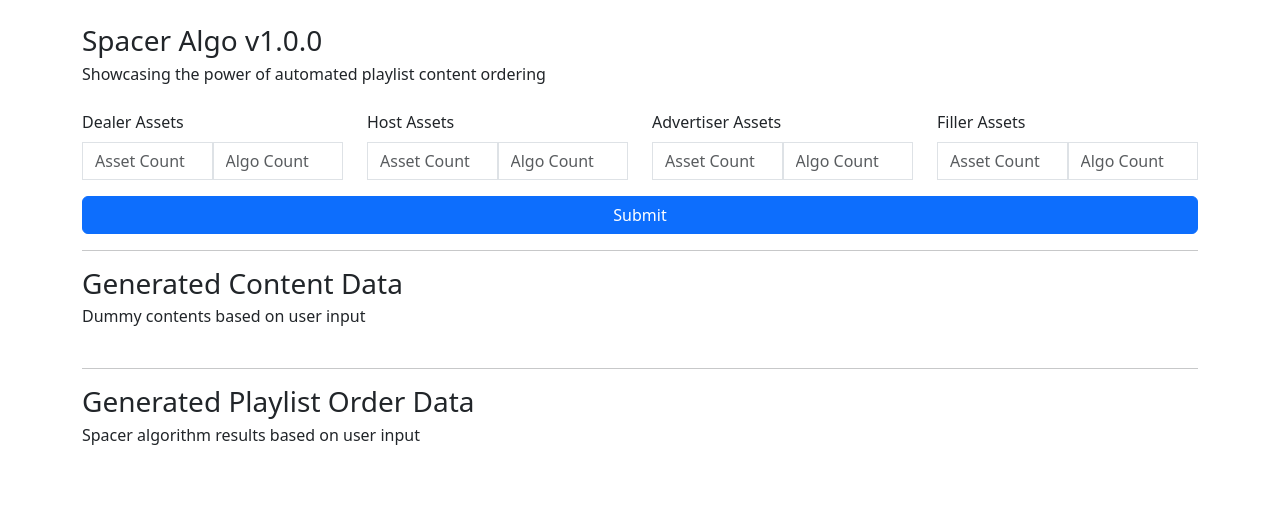
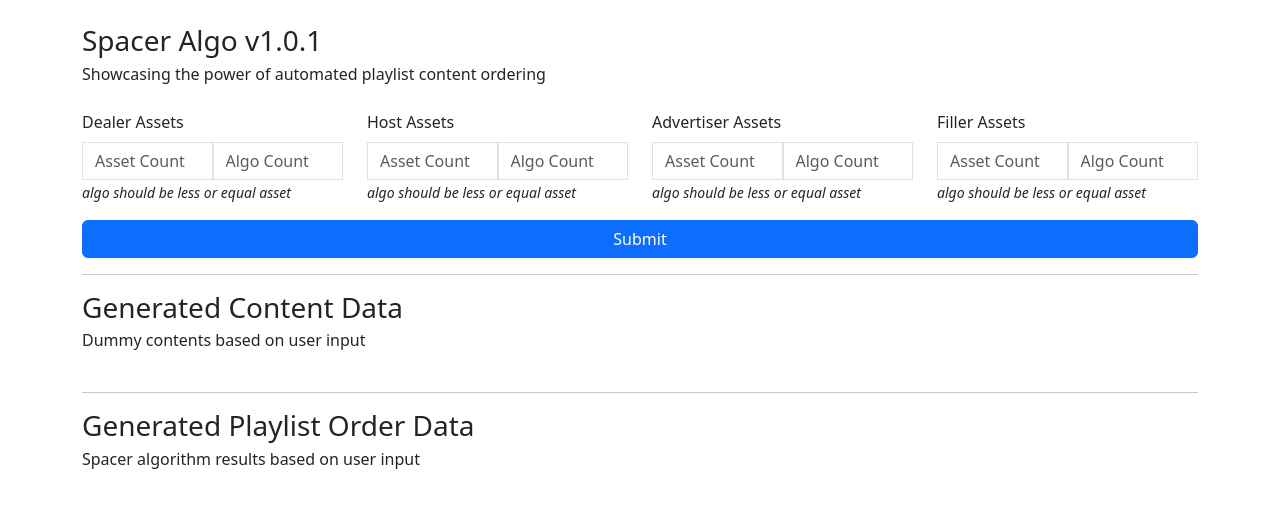
Before and after one commit to earlvhin/spacer-algorithm, a Next.js app: page / in a window 1280 px wide. Shown: the top 508 px of the page. Built offline with nearby package versions, Linux system fonts and the light colour scheme.

Commit message:
feat: add labels

```diff
--- a/src/components/setup-form.js
+++ b/src/components/setup-form.js
@@ -65,6 +65,10 @@ export default function SetupForm(props) {
                             </div>
                         </div>
                     </div>
+
+                    <small>
+                        <i>{"algo should be less or equal asset"}</i>
+                    </small>
                 </div>
 
                 <div className="col-lg-3">
@@ -92,6 +96,10 @@ export default function SetupForm(props) {
                                 />
                             </div>
                         </div>
+
+                        <small>
+                            <i>{"algo should be less or equal asset"}</i>
+                        </small>
                     </div>
                 </div>
 
@@ -123,6 +131,10 @@ export default function SetupForm(props) {
                                 />
                             </div>
                         </div>
+
+                        <small>
+                            <i>{"algo should be less or equal asset"}</i>
+                        </small>
                     </div>
                 </div>
 
@@ -152,6 +164,10 @@ export default function SetupForm(props) {
                                 />
                             </div>
                         </div>
+
+                        <small>
+                            <i>{"algo should be less or equal asset"}</i>
+                        </small>
                     </div>
                 </div>
             </div>
--- a/src/pages/index.js
+++ b/src/pages/index.js
@@ -98,7 +98,7 @@ export default function Home() {
             </Head>
             <main>
                 <div className="container pt-4">
-                    <h3 className="mb-1">Spacer Algo v1.0.0</h3>
+                    <h3 className="mb-1">Spacer Algo v1.0.1</h3>
                     <p className="mb-4">
                         Showcasing the power of automated playlist content
                         ordering
```
